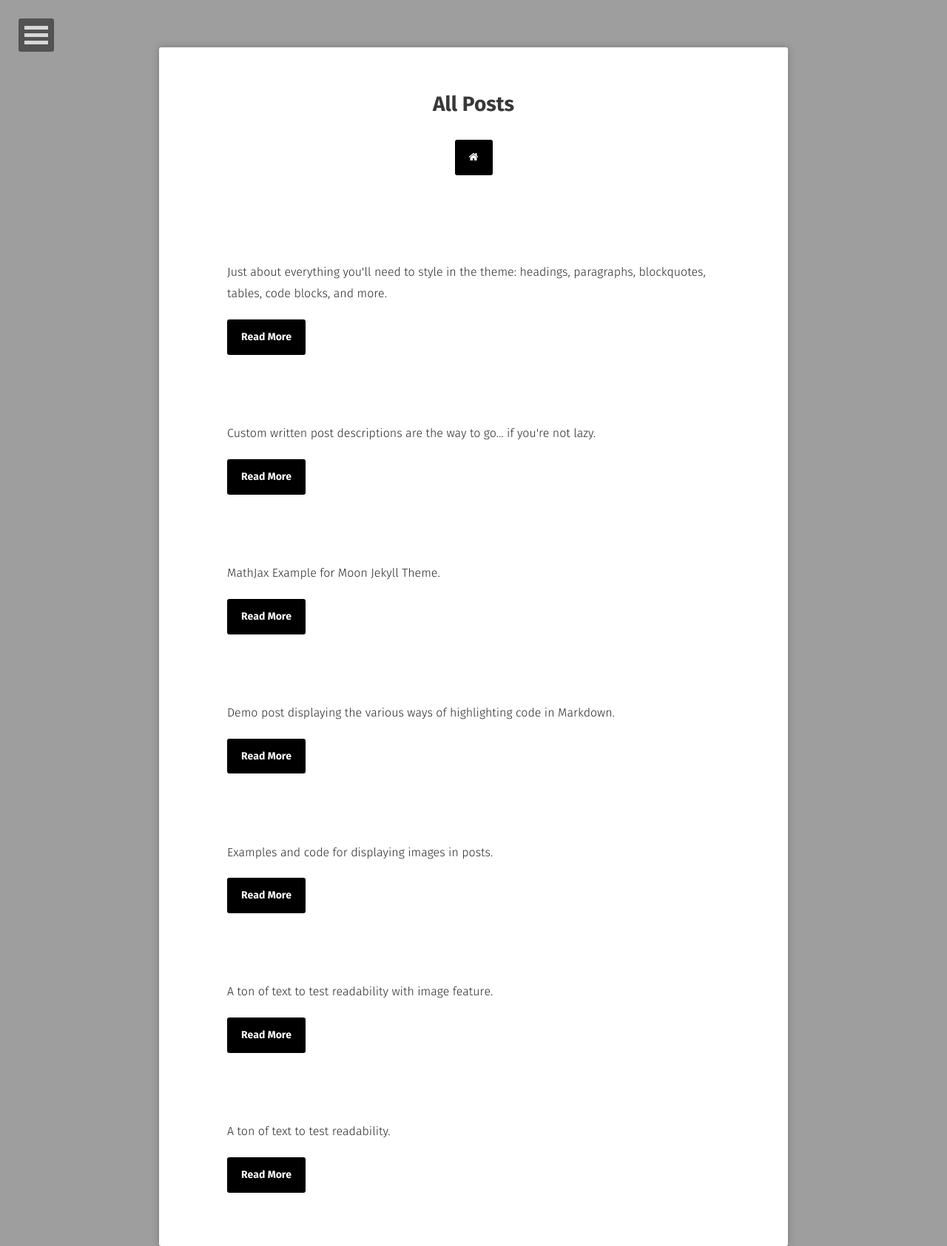
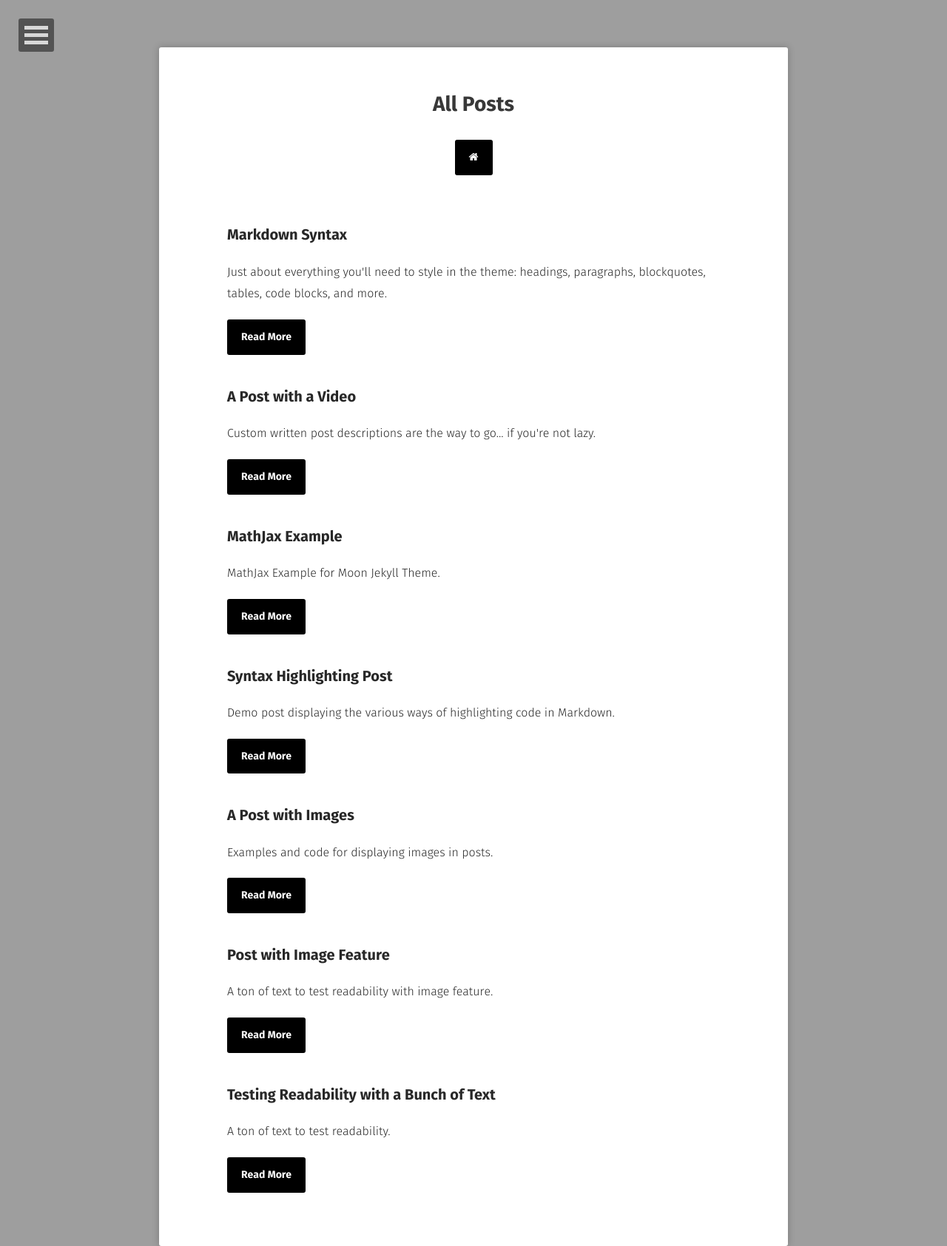
Before and after one commit to Akhilani/akhilani.com, a Jekyll site: the page built from posts/index.md, in a window 1280 px wide. Shown: the whole page at 74% size. Built offline with Jekyll 4.4.1, drawn with Linux system fonts in a browser that asks for light colours; some web fonts are replaced; comment, search, counter and statistics services are not loaded.

Commit message:
post list style

```diff
--- a/_layouts/post-list.html
+++ b/_layouts/post-list.html
@@ -26,7 +26,7 @@ layout: compress
                         {% if post.project == null %}
                     <ul>
                         <li class="wow fadeInLeft" data-wow-duration="1.5s">
-                            <a class="zoombtn" href="{{ site.url }}{{ post.url }}">{{ post.title }}</a>
+                            <a class="zoombtn post-title-a" href="{{ site.url }}{{ post.url }}">{{ post.title }}</a>
                             <p>{{ post.excerpt }}</p>
                             <a href="{{ site.url }}{{ post.url }}" class="btn zoombtn">Read More</a>
                         </li>
--- a/_sass/typography.scss
+++ b/_sass/typography.scss
@@ -62,6 +62,12 @@ h3.title a {
 		p {
 			font-weight: lighter;
 			@include font-rem(16);
+		}
+		a.post-title-a {
+			color: $color_shark;
+			&:hover {
+				color: $color_gray;
+			}
 		}
 	}
 }
```
